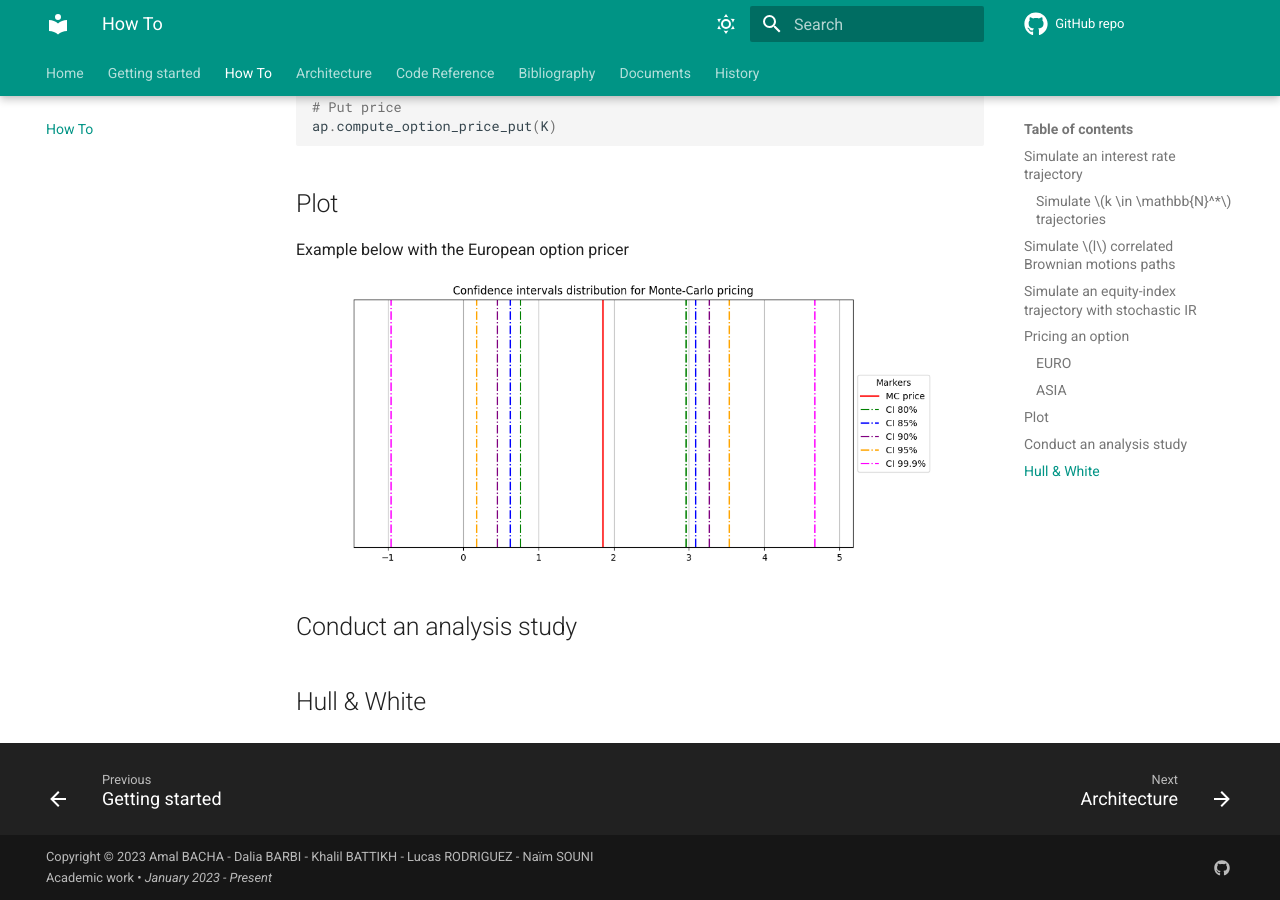
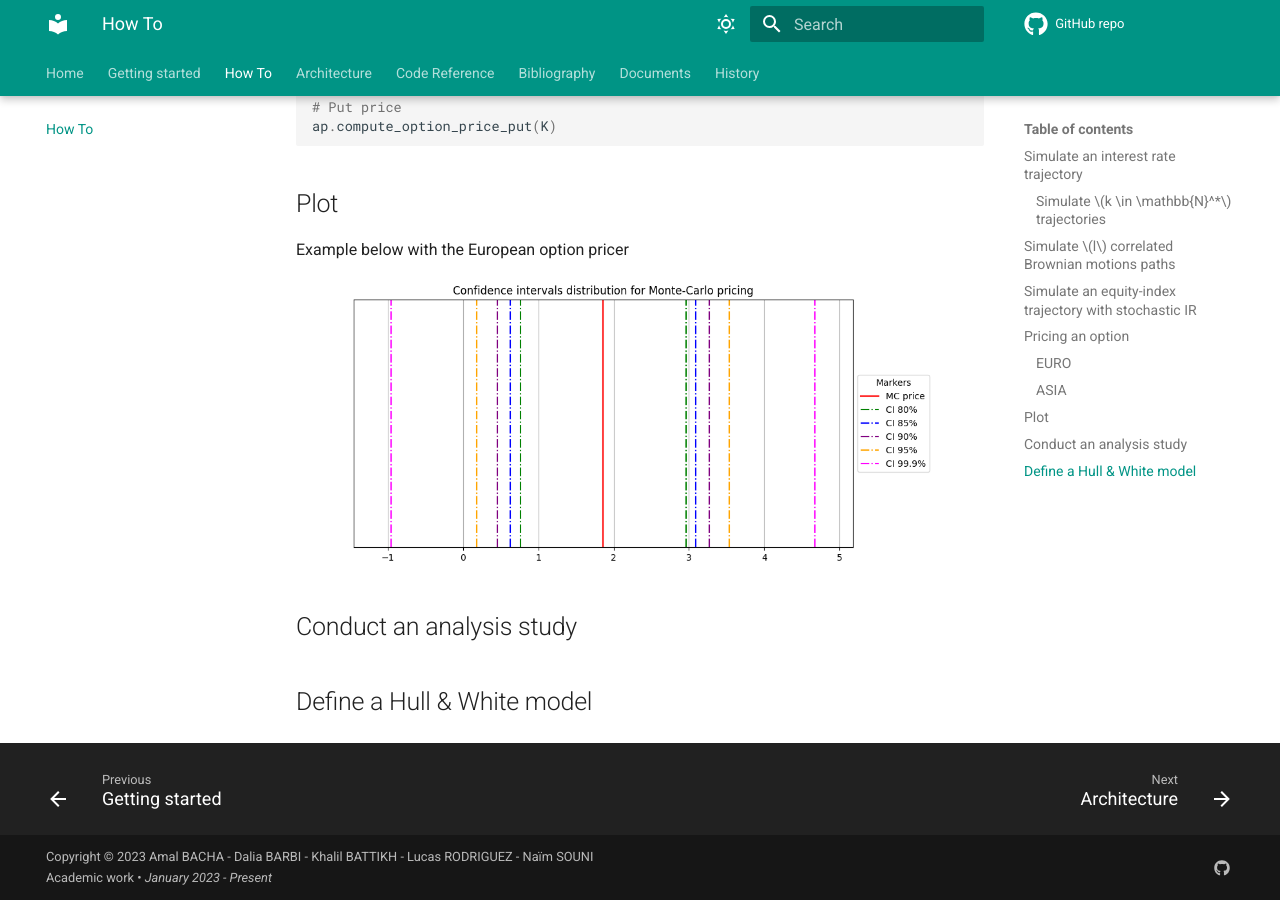
Before and after one commit to lcsrodriguez/CuttingEdge-Milliman, an MkDocs documentation site: the page built from docs/how-to.md, in a window 1280 px wide and 900 px high, scrolled down 4325 px. Built offline with MkDocs 1.6.1 and Material for MkDocs 9.7.7, drawn with Linux system fonts in a browser that asks for light colours; comment, search, counter and statistics services are not loaded.

Commit message:
Updating 'How To' page

````diff
--- a/docs/how-to.md
+++ b/docs/how-to.md
@@ -26,7 +26,7 @@
 ```
 
 <div class="img-demo">
-    <img src="/img/screens/vasicek.png">
+    <img src="../img/screens/vasicek.png">
 </div>
 
 
@@ -46,7 +46,7 @@
 ```
 
 <div class="img-demo">
-    <img src="/img/screens/vasicek_multi.png">
+    <img src="../img/screens/vasicek_multi.png">
 </div>
 
 ## Simulate $l$ correlated Brownian motions paths
@@ -95,7 +95,7 @@
 ```
 
 <div class="img-demo">
-    <img src="/img/screens/bs.png">
+    <img src="../img/screens/bs.png">
 </div>
 
 ## Pricing an option
@@ -186,11 +186,11 @@
 Example below with the European option pricer
 
 <div class="img-demo">
-    <img src="/img/screens/CI_levels.png">
+    <img src="../img/screens/CI_levels.png">
 </div>
 
 
 ## Conduct an analysis study
 
 
-## Hull & White
+## Define a Hull & White model
````
